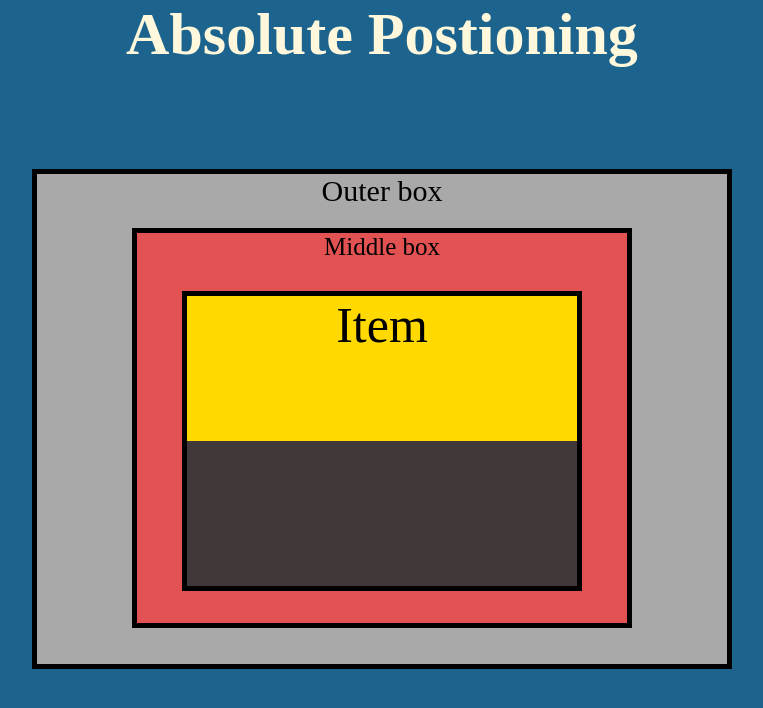
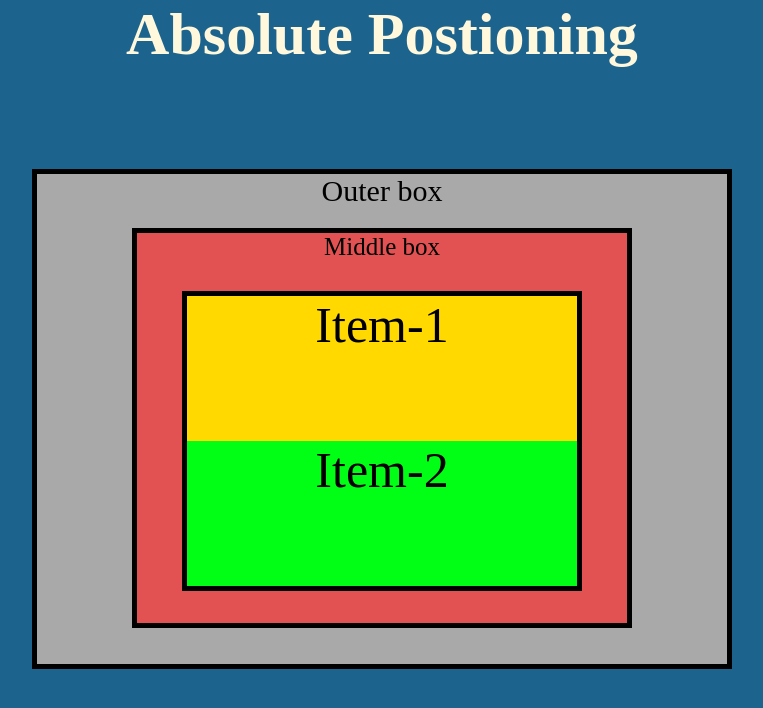
Before and after one commit to Sanket-geek/CSS-Position, a plain HTML site: page 2.absolute/final/index.html in a window 1280 px wide. Shown: the top 708 px of the page, without its empty margins (258-1021 px from the left). Drawn offline with Linux system fonts and the light colour scheme.

Commit message:
Added item-1 and item-2 in div item

```diff
--- a/2.absolute/final/index.html
+++ b/2.absolute/final/index.html
@@ -59,7 +59,6 @@ h1{
 .item{
     width: 100%;
     height:50%;
-    background-color: rgb(255, 217, 0);
     text-align: center;
     font-size: 50px;
 }
@@ -71,7 +70,8 @@ h1{
         <div class="box-middle">
             Middle box
             <div class="box-inner">
-                <div class="item">Item</div>
+                <div class="item item-1">Item-1</div>
+                <div class="item item-2">Item-2</div>
             </div>
         </div>
     </div>
--- a/2.absolute/final/styles.css
+++ b/2.absolute/final/styles.css
@@ -4,16 +4,22 @@
     /* position: relative; */
 }
 .box-middle{
+    position: relative;
+}
+
+.box-inner{
     /* position: relative; */
 }
 
-.box-inner{
-    position: relative;
-}
-
-.item{
-
-    position: absolute;
+.item-1{
+    background-color: rgb(255, 217, 0);
+    /* position: absolute; */
     top: 0;
     left: 0px;
 }
+.item-2{
+    background-color: rgb(0, 255, 21);
+    /* position: absolute; */
+    top: 50%;
+    left: 0;
+}
--- a/2.absolute/starter/styles.css
+++ b/2.absolute/starter/styles.css
@@ -8,6 +8,9 @@
 .box-inner{
 }
 
-.item{
+.item-1{
 
 }
+.item-2{
+
+}
```
Also changed, not shown: 2.absolute/starter/index.html (+2 -1 lines).
